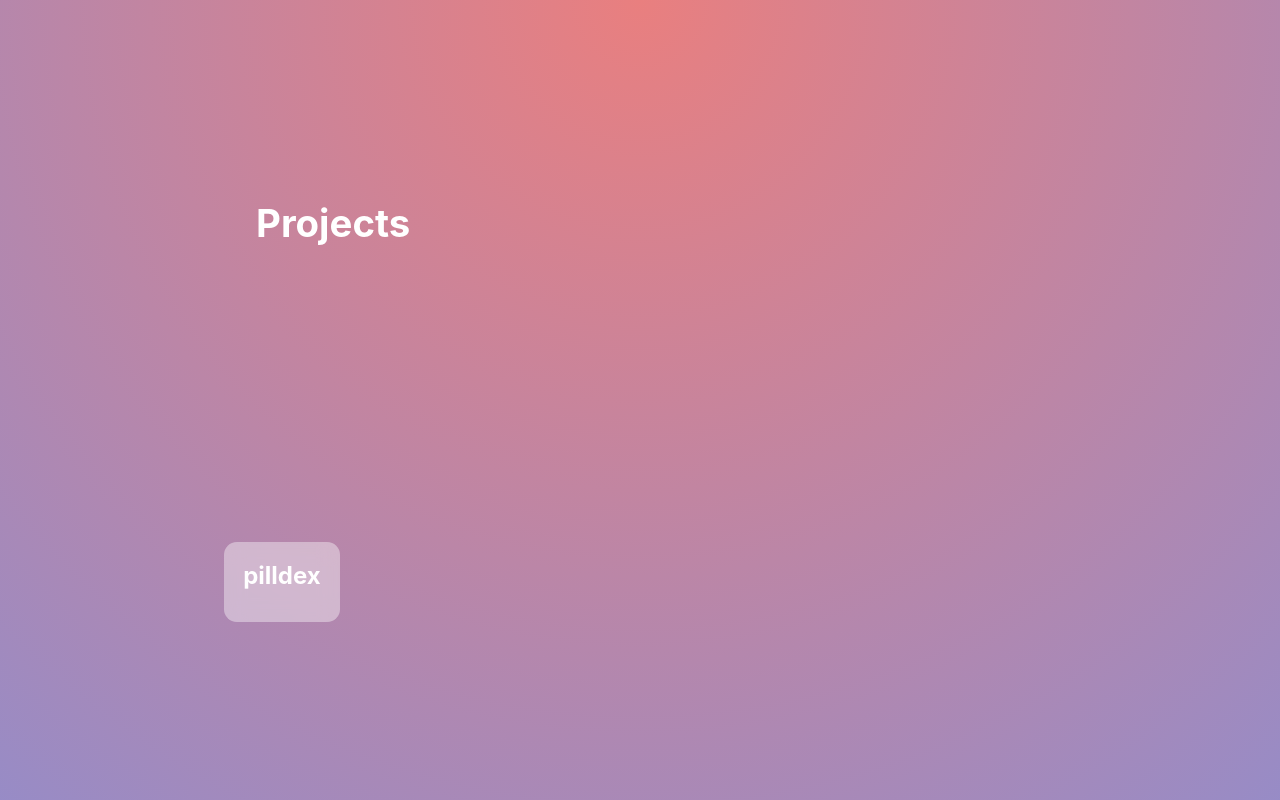
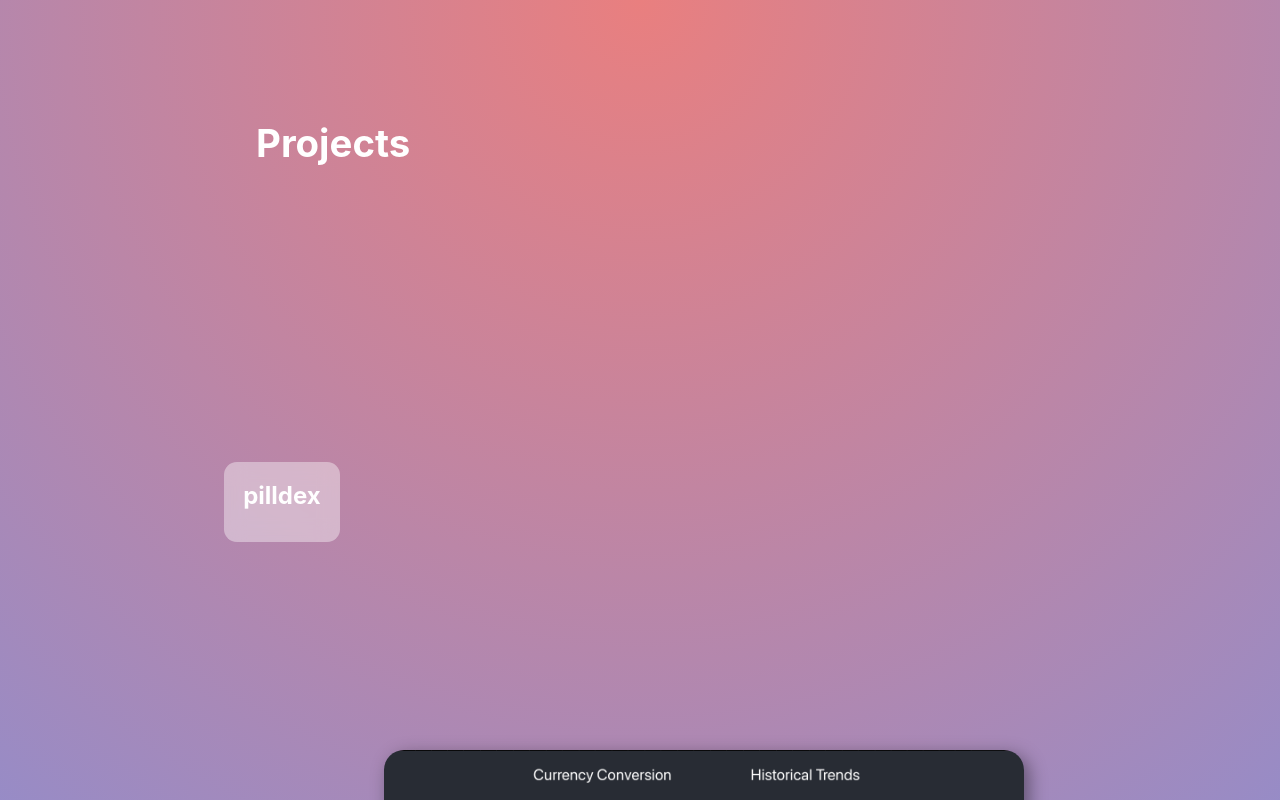
Before and after one commit to mpchow/personalWebsite_V2, a React (Create React App) app: page / in a window 1280 px wide. Shown: the part 2080-2880 px from the top of the page. Built offline with nearby package versions, Linux system fonts and the light colour scheme.

Commit message:
small spacing change

```diff
--- a/src/components/Projects/projects.css
+++ b/src/components/Projects/projects.css
@@ -5,7 +5,7 @@
 }
 
 .projects-box {
-   top: 20vh;
+   top: 10vh;
    width: 40vw;
    margin: 0 auto;
    position: relative;
```
